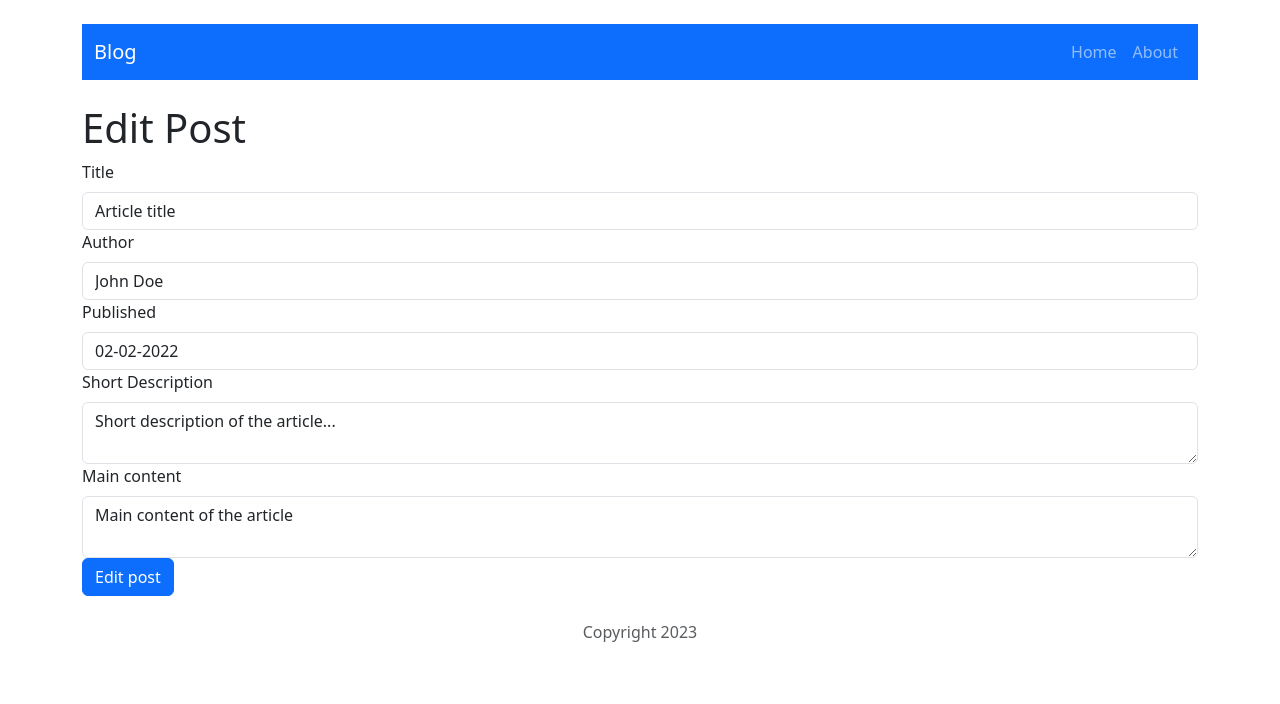
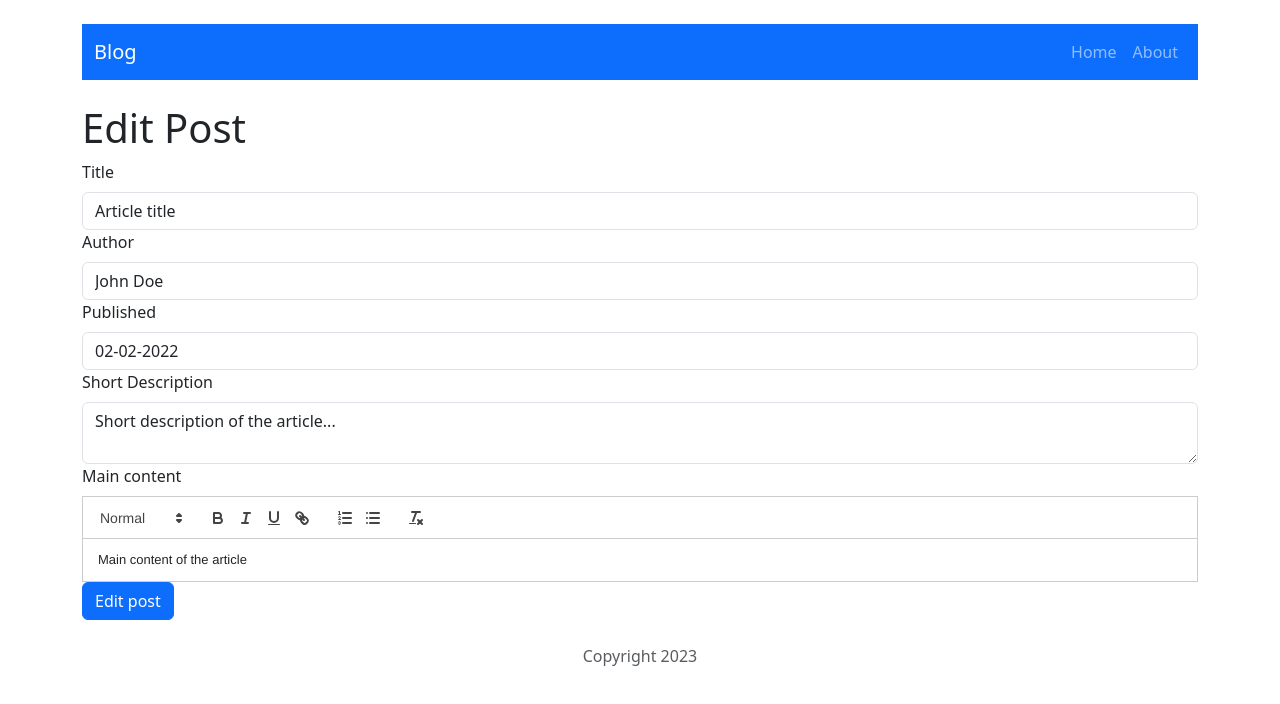
Before and after one commit to marcin-por95/CRUD-react, a React (Create React App) app: page /post/edit/1 in a window 1280 px wide. Shown: the top 704 px of the page. Built offline with nearby package versions, Linux system fonts and the light colour scheme.

Commit message:
use ReactQuill and force React to render new text style

```diff
--- a/src/components/features/PostForm/PostForm.js
+++ b/src/components/features/PostForm/PostForm.js
@@ -1,5 +1,7 @@
 import { useState } from "react";
 import { Button, Form } from "react-bootstrap";
+import ReactQuill from 'react-quill';
+import 'react-quill/dist/quill.snow.css';
 
 const PostForm = ({ data, formHandler, buttonTitle }) => {
 	const [formState, setFormState] = useState(data);
@@ -18,33 +20,54 @@ const PostForm = ({ data, formHandler, buttonTitle }) => {
 	];
 	const onChangeHandler = (e, name) => {
 		const value = e.target.value;
-	if (value === ""){
+		if (value === "") {
 			setFormState((prevState) => {
 				delete prevState[name];
 				return { ...prevState };
 			});
-	}
-
+		} else {
 			setFormState((prevState) => ({
 				...prevState,
 				[name]: value
 			}));
+		}
 	};
 
-
-  return (<div className="post-form">
+	return (
+		<div className="post-form">
 			<Form>
-	  { formElements.map((el) => (
-		<Form.Group key={ el.name }>
-		  <Form.Label>{ el.title }</Form.Label>
-		  <Form.Control type={ el.type } placeholder={ el.placeholder } as={ el.as }
-						onChange={ (e) => onChangeHandler(e, el.name) } defaultValue={ data?.[el.name] }/>
-		</Form.Group>)) }
-		<Button onClick={() => formHandler(formState)} disabled={formState != null && Object.values(formState).every(x => !x)}>
+				{formElements.map((el) => (
+					<Form.Group key={el.name}>
+						<Form.Label>{el.title}</Form.Label>
+						{el.name === 'content' ? (
+							<ReactQuill
+								type={el.type}
+								theme={"snow"}
+								placeholder={el.placeholder}
+								as={el.as}
+								onChange={(value) => onChangeHandler({ target: { value } }, el.name)}
+								defaultValue={data?.[el.name]}
+							/>
+						) : (
+							<Form.Control
+								type={el.type}
+								placeholder={el.placeholder}
+								as={el.as}
+								onChange={(e) => onChangeHandler(e, el.name)}
+								defaultValue={data?.[el.name]}
+							/>
+						)}
+					</Form.Group>
+				))}
+				<Button
+					onClick={() => formHandler(formState)}
+					disabled={formState != null && Object.values(formState).every((x) => !x)}
+				>
 					{buttonTitle}
 				</Button>
+			</Form>
+		</div>
+	);
+};
 
-	</Form>
-  </div>);
-};
 export default PostForm;
--- a/src/components/pages/Post/Post.js
+++ b/src/components/pages/Post/Post.js
@@ -41,7 +41,7 @@ const Post = props => {
 		  </div>
 		  <p><b>Author: </b>{ postData.author }<br/><b>Published: </b>{ postData.publishedDate }</p>
 		  <p>{ postData.shortDescription }</p>
-		  <p>{ postData.content }</p>
+		  <p><p dangerouslySetInnerHTML={{ __html: postData.content }} /></p>
 		</Card>
 	  </div>
 
```
Lines whose indentation alone changed are shown as unchanged.
